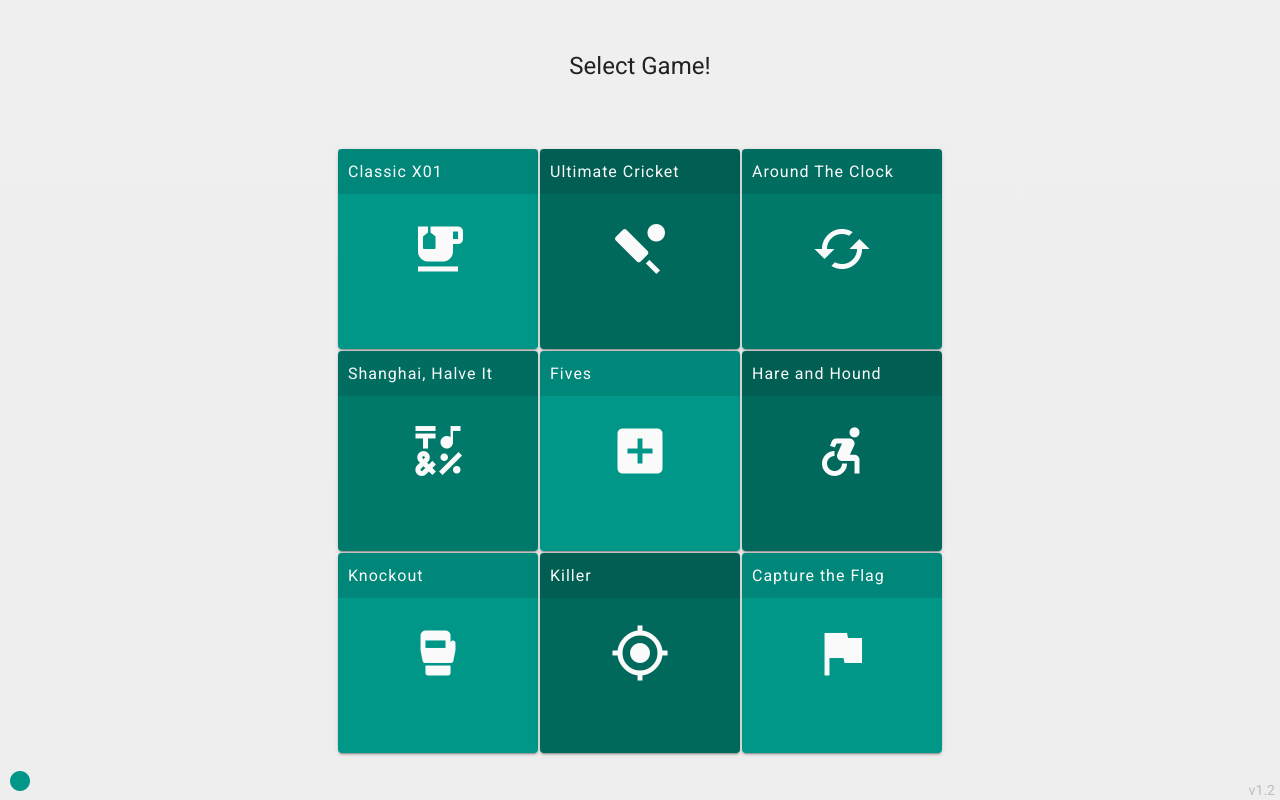
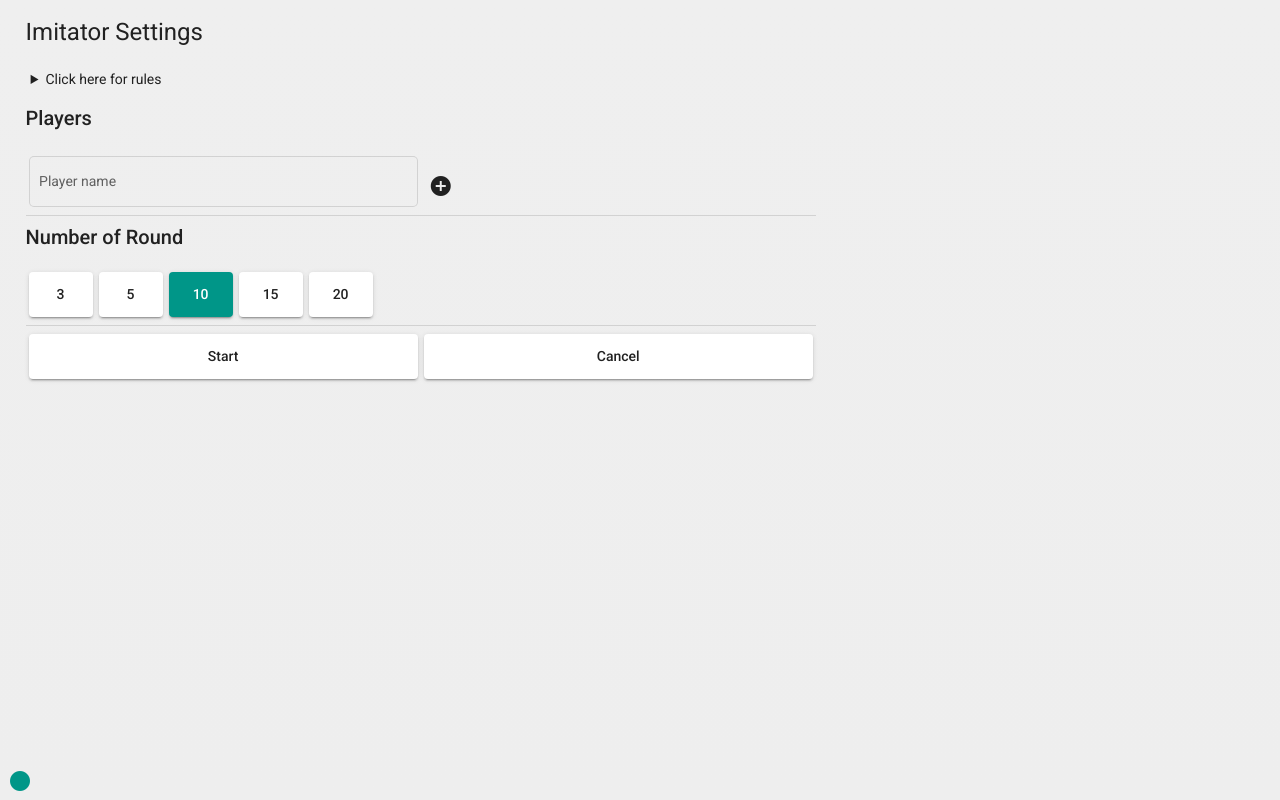
Before and after one commit to viktorhajer/darts-scoreboard-ng, an Angular app: page /imitator in a window 1280 px wide. Before the commit this address led to /. Built offline with nearby package versions, Linux system fonts and the light colour scheme.

Commit message:
Improved Fives

```diff
--- a/src/app/app-routing.ts
+++ b/src/app/app-routing.ts
@@ -9,9 +9,13 @@ import {FivesModule} from './fives/fives.module';
 import {HareAndHoundModule} from './hare-and-hound/hare-and-hound.module';
 import {KnockoutModule} from './knockout/knockout.module';
 import {ConquerorModule} from './conqueror/conqueror.module';
+import {ImitatorModule} from './imitator/imitator.module';
 
 export const routes: Routes = [
-  {path: '', component: MenuComponent},
+  {
+    path: '',
+    component: MenuComponent
+  },
   {
     path: 'x01',
     data: {name: 'Classic X01'},
@@ -58,6 +62,11 @@ export const routes: Routes = [
     loadChildren: () => ConquerorModule
   },
   {
+    path: 'imitator',
+    data: {name: 'Imitator'},
+    loadChildren: () => ImitatorModule
+  },
+  {
     path: '**', redirectTo: ''
   }
 ];
--- a/src/app/components/menu/menu.component.html
+++ b/src/app/components/menu/menu.component.html
@@ -2,7 +2,7 @@
   <h1 (click)="randomGame()">Select Game!</h1>
 </div>
 <div id="menu">
-  <div class="button-line" *ngFor="let k of [0,1,2]">
+  <div class="button-line" *ngFor="let k of [0,1,2,3]">
     <button mat-raised-button *ngFor="let g of getGameList().slice(k*3,k*3 + 3); let i = index"
                      [routerLink]="['/' + g.path]" class="gameSelectBox {{'menu-button-' + k + '' + i}}">
       <mat-icon>{{g.data.icon}}</mat-icon>
@@ -10,4 +10,4 @@
     </button>
   </div>
 </div>
-<div class="version">v1.2</div>
+<div class="version">v1.3</div>
--- a/src/app/components/menu/menu.component.ts
+++ b/src/app/components/menu/menu.component.ts
@@ -37,6 +37,10 @@ const routes: Routes = [
   {
     path: 'conqueror',
     data: {name: 'Capture the Flag', color: '#0a756b', icon: 'flag'}
+  },
+  {
+    path: 'imitator',
+    data: {name: 'Imitator', color: '#0a756b', icon: 'group'}
   }
 ];
 
--- /dev/null
+++ b/src/app/imitator/imitator.component.html
@@ -0,0 +1,34 @@
+<div id="playgroundContent">
+
+  <app-settings *ngIf="settingsOpen" [title]="'Imitator'" [playground]="playground"
+                [rules]="'...'">
+
+    <h2>Number of Round</h2>
+    <button mat-raised-button class="button" [color]="settings.round===3?'primary':''" (click)="settings.setRound(3)">
+      3
+    </button>
+    <button mat-raised-button class="button" [color]="settings.round===5?'primary':''" (click)="settings.setRound(5)">
+      5
+    </button>
+    <button mat-raised-button class="button" [color]="settings.round===10?'primary':''" (click)="settings.setRound(10)">
+      10
+    </button>
+    <button mat-raised-button class="button" [color]="settings.round===15?'primary':''" (click)="settings.setRound(15)">
+      15
+    </button>
+    <button mat-raised-button class="button" [color]="settings.round===20?'primary':''" (click)="settings.setRound(20)">
+      20
+    </button>
+  </app-settings>
+
+  <div class="side-left">
+    <app-game-toolbar [playground]="playground" *ngIf="!settingsOpen"></app-game-toolbar>
+    <ng-container *ngIf="!settingsOpen">
+      <div class="player {{(i === game.actualPlayerIndex) ? 'highlighted' : ''}}"
+           *ngFor="let player of game.players; let i = index">
+        <app-player-score [player]="player" [hasContent]="false"></app-player-score>
+      </div>
+    </ng-container>
+  </div>
+  <app-number-plate [playground]="playground" *ngIf="!settingsOpen"></app-number-plate>
+</div>
--- /dev/null
+++ b/src/app/imitator/imitator.component.ts
@@ -0,0 +1,59 @@
+import {Component} from '@angular/core';
+import {Playground} from '~models/playground.model';
+import {GameService} from '~services/game.service';
+import {Player} from '~models/player.model';
+import {Router} from '@angular/router';
+import {DialogService} from '~services/dialog.service';
+import {slideInAnimation} from '../route-animation';
+import {ApplicationStateService} from '~services/application-state.service';
+import {ImitatorSettings} from './models/imitator.settings.model';
+import {SoundService} from '~services/sound.service';
+import {ImitatorState} from './models/imitator.state.model';
+
+@Component({
+  templateUrl: './imitator.component.html',
+  animations: [slideInAnimation],
+})
+export class ImitatorComponent extends Playground<ImitatorState> {
+
+  settings: ImitatorSettings;
+
+  constructor(application: ApplicationStateService, game: GameService, route: Router,
+              dialogService: DialogService, soundService: SoundService) {
+    super(application, game, route, dialogService, soundService);
+    this.nextEnabled = false;
+    this.zeroEnabled = false;
+    this.multiEnabled = false;
+    this.settings = new ImitatorSettings();
+  }
+
+  calculatePoints(player: Player, fieldIndex: number, score: number) {
+    const state = this.getPlayerState(player);
+    if (this.game.actualThrow === 1) {
+      state.punished = fieldIndex !== state.actFieldIndex;
+      this.multiEnabled = true;
+      this.zeroEnabled = true;
+    } else if (this.game.actualThrow === 2) {
+      player.score += (state.punished ? score * -1 : score) * this.multiplier;
+      this.multiEnabled = false;
+      this.zeroEnabled = false;
+    } else {
+      this.game.nextPlayer();
+      this.getPlayerState(this.game.getActualPlayer()).actFieldIndex = fieldIndex;
+    }
+  }
+
+  isPrimaryField(fieldIndex: number): boolean {
+    return this.game.actualThrow === 0 && this.getPlayerState(this.game.getActualPlayer()).actFieldIndex === fieldIndex;
+  }
+
+  checkPlayerState(player: Player) {
+    if (this.game.isTheLastPlayer(player) && (this.game.round + 1) === this.settings.round && this.game.actualThrow === 2) {
+      this.game.players.forEach(p => p.setWin(this.game.isTheBestPlayer(p)));
+    }
+  }
+
+  customReset() {
+    this.game.players.forEach(player => player.state = new ImitatorState());
+  }
+}
--- /dev/null
+++ b/src/app/imitator/models/imitator.settings.model.ts
@@ -0,0 +1,8 @@
+export class ImitatorSettings {
+
+  round = 10;
+
+  setRound(r: number) {
+    this.round = r;
+  }
+}
--- /dev/null
+++ b/src/app/imitator/models/imitator.state.model.ts
@@ -0,0 +1,20 @@
+import {PlaygroundState} from '~models/playground-state.model';
+
+export class ImitatorState extends PlaygroundState {
+
+  actFieldIndex: number;
+  punished: boolean;
+
+  constructor() {
+    super();
+    this.actFieldIndex = Math.floor(Math.random() * 20);
+    this.punished = false;
+  }
+
+  clone(): ImitatorState {
+    const state = new ImitatorState();
+    state.actFieldIndex = this.actFieldIndex;
+    state.punished = this.punished;
+    return state;
+  }
+}
```
Also changed, not shown: src/app/imitator/imitator.module.ts (added, +16 -0 lines), 16 other files (tests, documents, lock files or other folders).
